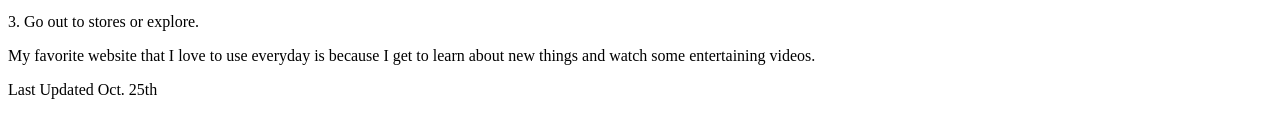
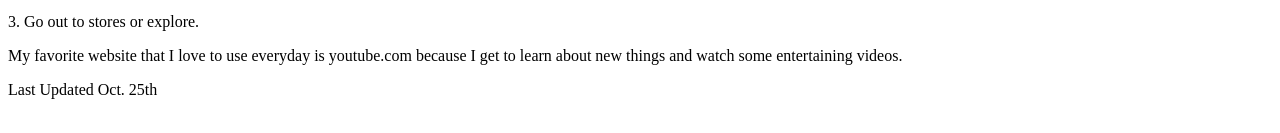
Before and after one commit to Invr0/CIS162, a plain HTML site: page index.html in a window 1280 px wide. Shown: the part 269-402 px from the top of the page. Drawn offline with Linux system fonts and the light colour scheme.

Commit message:
Update index.html

```diff
--- a/index.html
+++ b/index.html
@@ -16,6 +16,6 @@ I am excited about this course and hope to learn alot from this.</p>
 <p>1. I like to make music.</p>
 <p>2. Play Video games.</p>
 <p>3. Go out to stores or explore.</p>
-<p>My favorite website that I love to use everyday is <a href="url"><youtube class="com"></youtube></a> because I get to learn about new things and watch some entertaining videos.</p>
+<p>My favorite website that I love to use everyday is youtube.com because I get to learn about new things and watch some entertaining videos.</p>
 Last Updated Oct. 25th
 </html>
```
